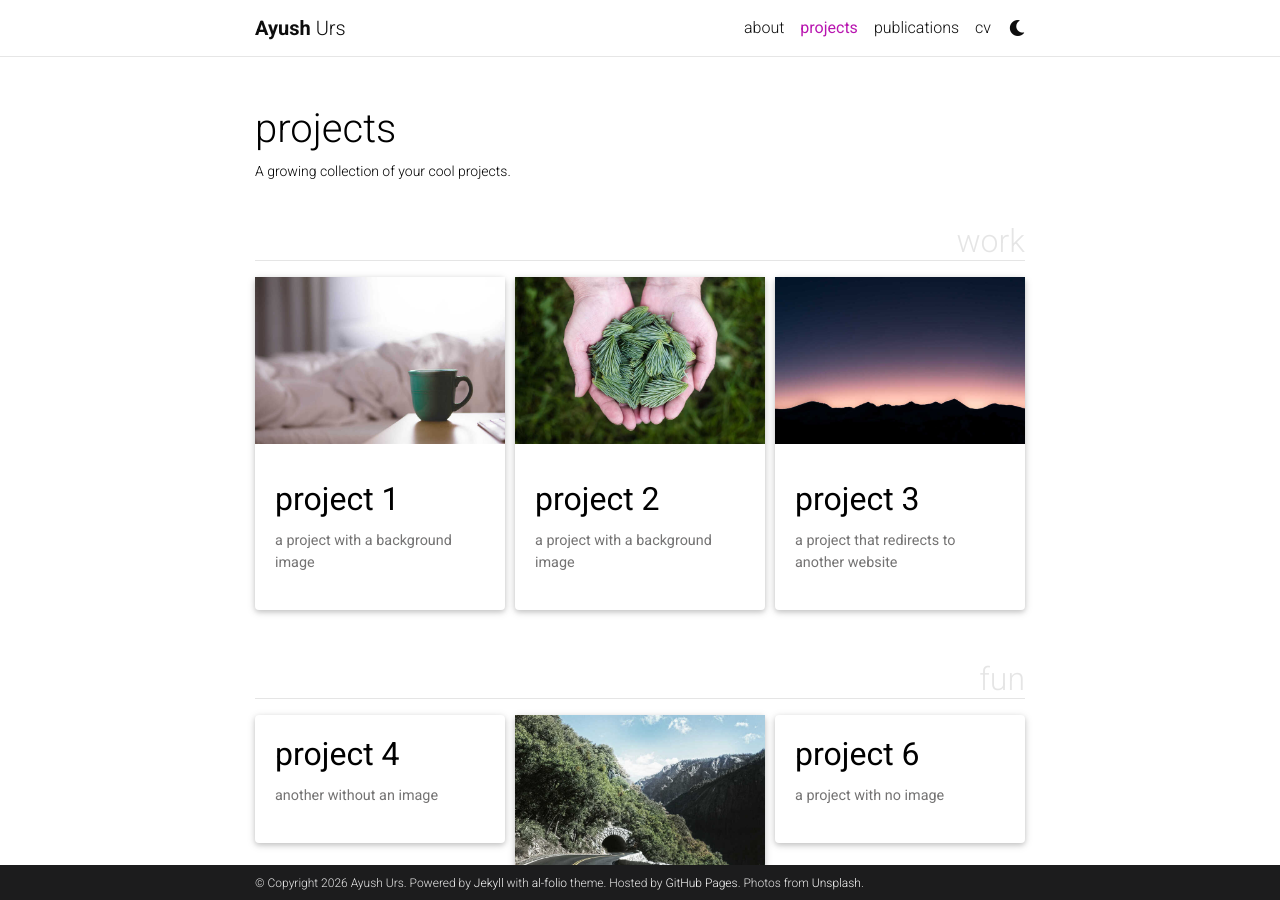
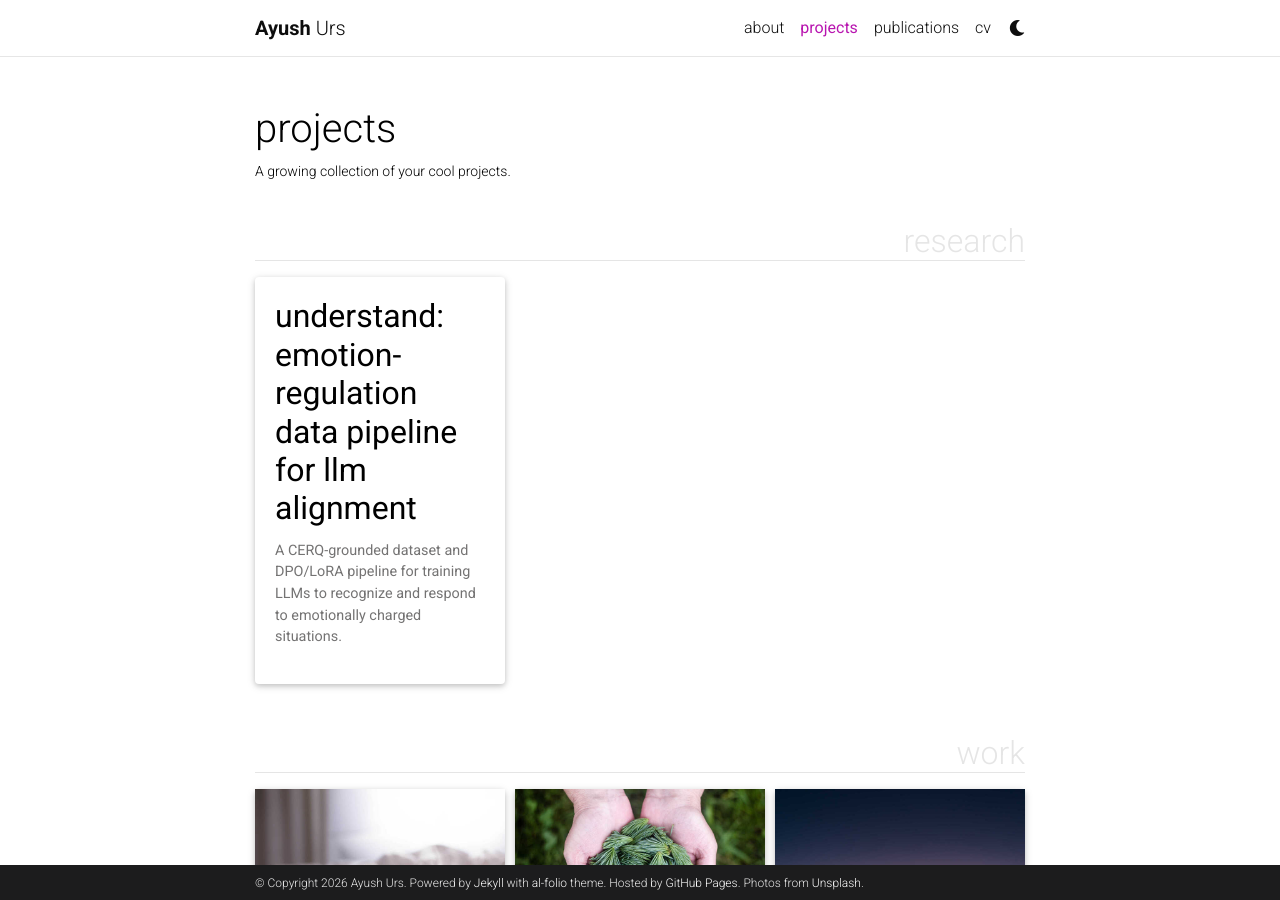
Before and after one commit to ayush11z/ayush11z.github.io, a Jekyll site: the page built from _pages/projects.md, in a window 1280 px wide and 900 px high. Built offline with Jekyll 4.4.1, drawn with Linux system fonts in a browser that asks for light colours; full-size pictures stand in for the smaller copies a plugin makes; comment, search, counter and statistics services are not loaded; a style sheet for code colours, icons or effects is not loaded; part of the change alters nothing that is shown.

Commit message:
Add UNDERSTAND emotion-regulation project
Add the HXI Lab UNDERSTAND project (CERQ-grounded dataset + DPO/LoRA
alignment pipeline) as the first entry in a new "research" project
category.

Co-Authored-By: Claude Sonnet 5 <noreply@anthropic.com>

```diff
--- a/_pages/projects.md
+++ b/_pages/projects.md
@@ -5,7 +5,7 @@ permalink: /projects/
 description: A growing collection of your cool projects.
 nav: true
 nav_order: 1
-display_categories: [work, fun]
+display_categories: [research, work, fun]
 horizontal: false
 ---
 
--- /dev/null
+++ b/_projects/understand-emotion-regulation.md
@@ -0,0 +1,29 @@
+---
+layout: page
+title: "UNDERSTAND: Emotion-Regulation Data Pipeline for LLM Alignment"
+description: A CERQ-grounded dataset and DPO/LoRA pipeline for training LLMs to recognize and respond to emotionally charged situations.
+img:
+importance: 1
+category: research
+---
+
+The UNDERSTAND project investigates whether language models can be trained to recognize and respond appropriately to emotionally charged situations, using CERQ (Cognitive Emotion Regulation Questionnaire) as a psychological framework for categorizing regulated versus dysregulated responses. The core challenge was building a large, labeled dataset of real emotional situations and paired responses that could actually be used to fine-tune a model's sensitivity to human emotional cues — something that doesn't exist off-the-shelf.
+
+This project was part of the [HXI Lab](https://hxi.ucsd.edu/) at UC San Diego, where I worked with [Professor Nadir Weibel](https://hxi.ucsd.edu/author/nadir-weibel/) and PhD mentor [Aaron Broukhim](https://aabroukh.github.io/).
+
+#### What I Worked On
+
+- Built a Reddit-based data collection pipeline, gathering and filtering 110,000+ emotional-situation samples for the training set.
+- Used Llama Guard for initial safety filtering, and read through multiple papers on how other researchers separated safe from unsafe/controversial content to inform the filtering approach.
+- Applied sentence-transformers embeddings to separate posts by controversy level, using a distribution-based approach to distinguish moderately controversial content from highly controversial content — a similar statistical mindset to the conformal prediction work I used at Myna Voice Labs for robustness evaluation.
+- Read through the [CERQ (Cognitive Emotion Regulation Questionnaire)](https://www.carepatron.com/files/cognitive-emotion-regulation-questionnaire-cerq.pdf) framework to define and label regulated vs. dysregulated response categories across all 9 CERQ dimensions.
+- Tested multiple open-source LLMs — Qwen, Mistral, LLaMA — locally via Ollama, and evaluated against Gemini to compare response quality across models.
+- Fine-tuned transformer models using DPO and LoRA on multi-GPU Nautilus clusters, training on pods of 4x A100 GPUs — using LoRA to reduce trainable parameters and training time compared to full fine-tuning.
+
+#### Tech Stack
+
+Python, Reddit API, Llama Guard, sentence-transformers, Ollama, Qwen, Mistral, LLaMA, Gemini, DPO, LoRA, Nautilus (multi-GPU HPC cluster), Vertex AI / GCP
+
+#### Why It's Relevant
+
+Most LLM alignment work optimizes for helpfulness or harmlessness in the abstract — this project instead grounds alignment in a validated psychological framework, testing whether models can learn something closer to actual emotional intelligence rather than just surface-level politeness. It's directly relevant to my interest in making agentic systems more reliable in human-facing, emotionally sensitive contexts, like health or mental-health-adjacent applications.
```
